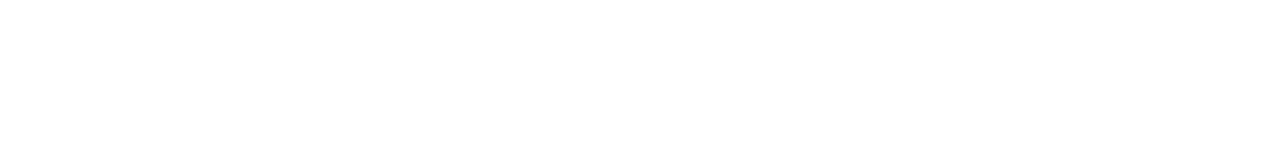
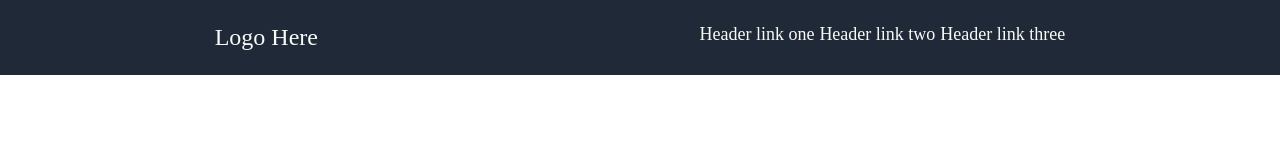
Before and after one commit to kdziak/First-Landing-Page, a plain HTML site: page index.html in a window 1280 px wide. Drawn offline with Linux system fonts and the light colour scheme.

Commit message:
Creation of web page header html and CSS. Elements are placed and styled roughly like goal

```diff
--- a/index.html
+++ b/index.html
@@ -4,9 +4,33 @@
     <meta charset="UTF-8">
     <meta http-equiv="X-UA-Compatible" content="IE=edge">
     <meta name="viewport" content="width=device-width, initial-scale=1.0">
-    <title>Document</title>
+    <link rel="stylesheet" href="style.css">
+    <title>Broken Clock Brewing</title>
+
 </head>
 <body>
+    <div class="pageContainer">
+        <nav class="header">
+            <div class="logo">Logo Here</div>
+            <ul class="navLinks">
+                <li><a href=""></a>Header link one</li>
+                <li><a href=""></a>Header link two</li>
+                <li><a href=""></a>Header link three</li>
+            </ul>
+
+        </nav>
+
+
+
+
+
+
+
+
+    </div>
+
+
+
 
 </body>
 </html>
--- a/style.css
+++ b/style.css
@@ -0,0 +1,25 @@
+body {
+    margin: 0;
+}
+
+.header {
+    display: flex;
+    justify-content: space-around;
+    padding: 1em;
+    background: #1F2937;
+    font-size: 24px;
+    color: #F9FAF8;
+    margin: 0;
+
+}
+
+
+
+.navLinks {
+    list-style: none;
+    margin: 0;
+    padding: 0;
+    display: flex;
+    gap: 5px;
+    font-size: 18px;
+}
```
